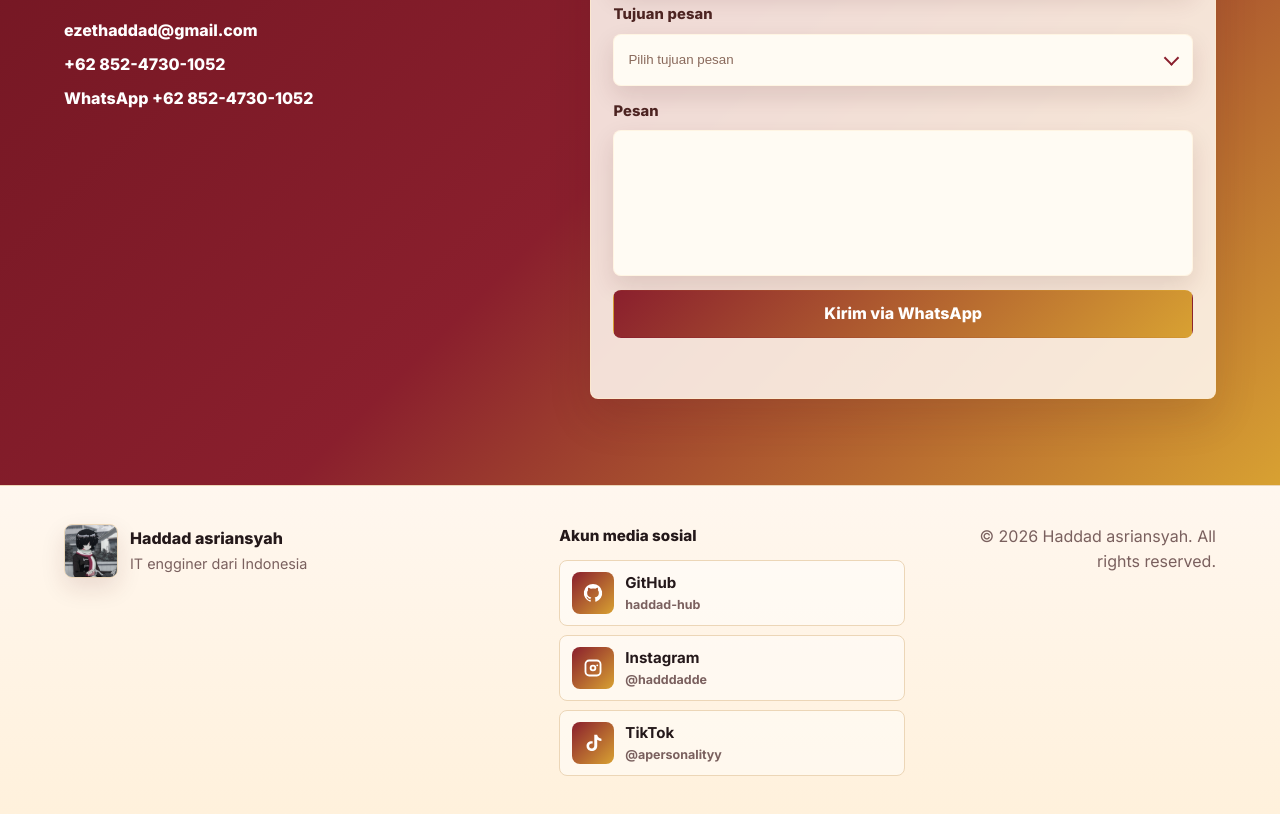
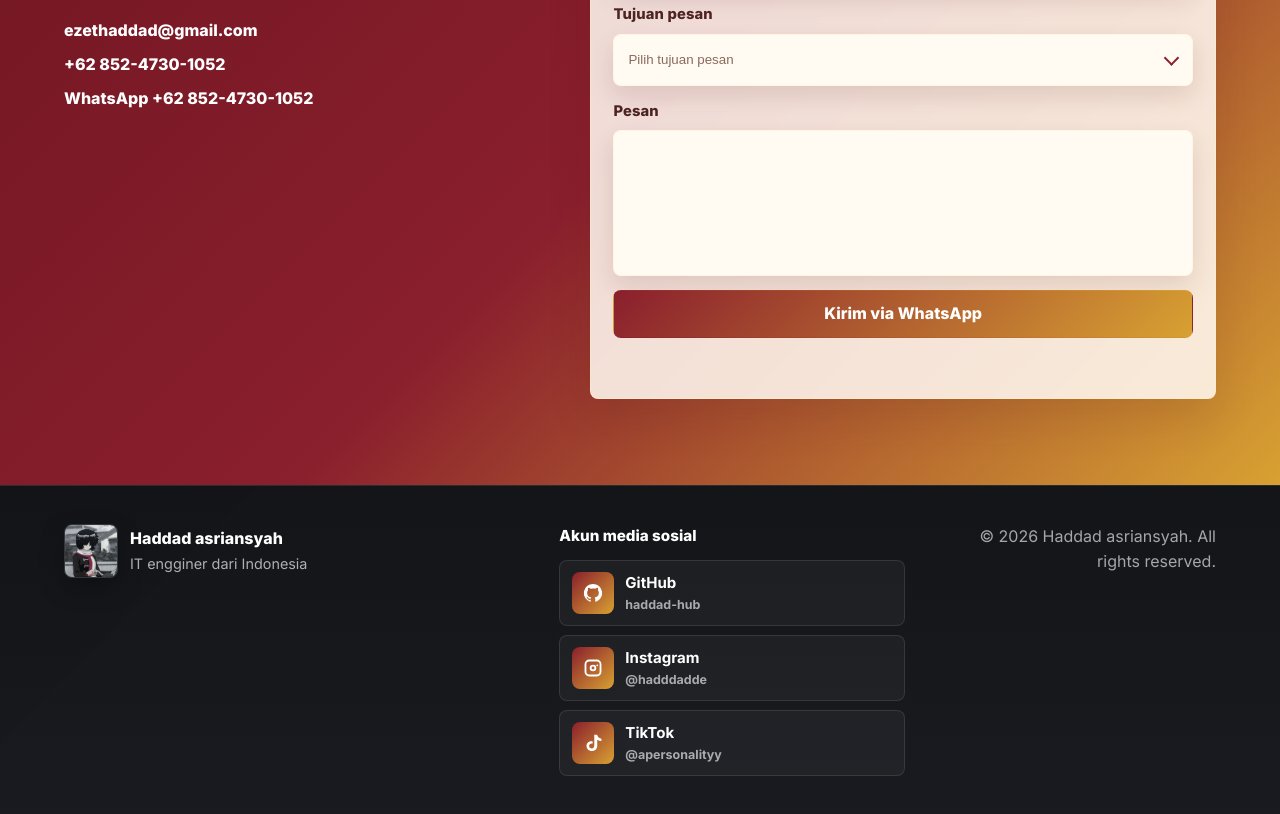
Before and after one commit to haddad-hub/Portofolio, a website: page public/index.html in a window 1280 px wide. Shown: the part 4315-5129 px from the top of the page. Drawn offline with Linux system fonts and the light colour scheme; no server answers.

Commit message:
Darken footer styling

```diff
--- a/public/styles.css
+++ b/public/styles.css
@@ -814,9 +814,11 @@ h3 {
   align-items: start;
   gap: clamp(22px, 4vw, 54px);
   padding: 38px clamp(18px, 5vw, 72px);
-  background: linear-gradient(180deg, var(--bg) 0%, var(--surface-soft) 100%);
-  border-top: 1px solid var(--line);
-  color: var(--muted);
+  background:
+    linear-gradient(180deg, rgba(14, 16, 19, 0.98), rgba(20, 22, 27, 0.98)),
+    linear-gradient(135deg, rgba(139, 31, 45, 0.16), transparent 42%);
+  border-top: 1px solid rgba(255, 255, 255, 0.08);
+  color: rgba(255, 255, 255, 0.7);
 }
 
 .site-footer p {
@@ -835,25 +837,25 @@ h3 {
   height: 54px;
   object-fit: cover;
   border-radius: 8px;
-  border: 1px solid rgba(236, 214, 183, 0.95);
-  box-shadow: 0 10px 24px rgba(84, 25, 25, 0.12);
+  border: 1px solid rgba(255, 255, 255, 0.14);
+  box-shadow: 0 10px 24px rgba(0, 0, 0, 0.3);
   transition: transform 180ms ease, box-shadow 180ms ease;
 }
 
 .footer-logo:hover {
   transform: translateY(-2px) scale(1.02);
-  box-shadow: 0 16px 28px rgba(84, 25, 25, 0.16);
+  box-shadow: 0 16px 28px rgba(0, 0, 0, 0.36);
 }
 
 .footer-name {
   margin: 0;
   font-weight: 800;
-  color: var(--text);
+  color: #ffffff;
 }
 
 .footer-note {
   margin: 2px 0 0;
-  color: var(--muted);
+  color: rgba(255, 255, 255, 0.66);
   font-size: 0.9rem;
 }
 
@@ -864,7 +866,7 @@ h3 {
 }
 
 .footer-links-title {
-  color: var(--text);
+  color: #ffffff;
   font-size: 0.95rem;
   font-weight: 800;
 }
@@ -881,17 +883,17 @@ h3 {
   gap: 11px;
   min-width: 0;
   padding: 10px 12px;
-  border: 1px solid var(--line);
+  border: 1px solid rgba(255, 255, 255, 0.1);
   border-radius: 8px;
-  background: rgba(255, 255, 255, 0.45);
+  background: rgba(255, 255, 255, 0.04);
   transition: transform 180ms ease, border-color 180ms ease, background 180ms ease, box-shadow 180ms ease;
 }
 
 .social-link:hover {
   transform: translateY(-2px);
-  border-color: rgba(216, 161, 50, 0.75);
-  background: var(--surface);
-  box-shadow: 0 12px 24px rgba(84, 25, 25, 0.08);
+  border-color: rgba(240, 198, 104, 0.55);
+  background: rgba(255, 255, 255, 0.08);
+  box-shadow: 0 12px 24px rgba(0, 0, 0, 0.22);
 }
 
 .social-icon {
@@ -920,12 +922,12 @@ h3 {
 }
 
 .social-link strong {
-  color: var(--text);
+  color: #ffffff;
   font-size: 0.94rem;
 }
 
 .social-link small {
-  color: var(--muted);
+  color: rgba(255, 255, 255, 0.62);
   font-size: 0.78rem;
   font-weight: 700;
 }
@@ -934,6 +936,7 @@ h3 {
   justify-self: end;
   max-width: 260px;
   text-align: right;
+  color: rgba(255, 255, 255, 0.62);
 }
 
 @media (max-width: 920px) {
```
